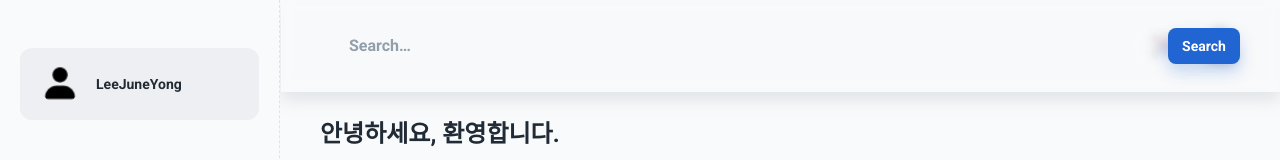
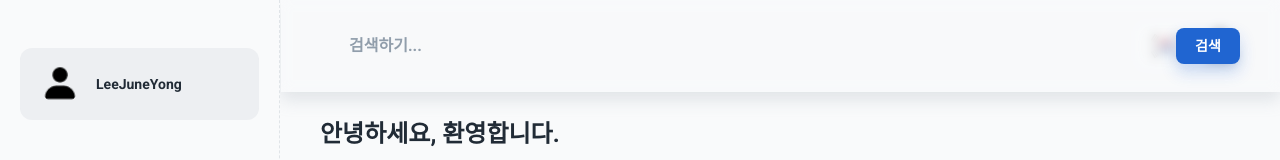
Before and after one commit to Valarham/Capstone, a React (Create React App) app in the folder front/mkrm/: page /dashboard/app in a window 1280 px wide. Both pictures are taken after a click on the button 339 px from the left and 46 px from the top of the page. Shown: the top 160 px of the page. Built offline with nearby package versions, Linux system fonts and the light colour scheme; some icons are missing; a web font is replaced by a local one.

Commit message:
20220502_searchbar 개발

```diff
--- a/front/mkrm/src/layouts/dashboard/Searchbar.js
+++ b/front/mkrm/src/layouts/dashboard/Searchbar.js
@@ -55,10 +55,12 @@ export default function Searchbar() {
         <Slide direction="down" in={isOpen} mountOnEnter unmountOnExit>
           <SearchbarStyle>
             <Input
+              lang="ko"
               autoFocus
               fullWidth
               disableUnderline
-              placeholder="Search…"
+              placeholder="검색하기..."
+              // placeholder="Search…"
               startAdornment={
                 <InputAdornment position="start">
                   <Iconify icon="eva:search-fill" sx={{ color: 'text.disabled', width: 20, height: 20 }} />
@@ -67,7 +69,8 @@ export default function Searchbar() {
               sx={{ mr: 1, fontWeight: 'fontWeightBold' }}
             />
             <Button lang="ko" variant="contained" onClick={handleClose}>
-              Search
+              검색
+              {/* Search */}
             </Button>
           </SearchbarStyle>
         </Slide>
```
